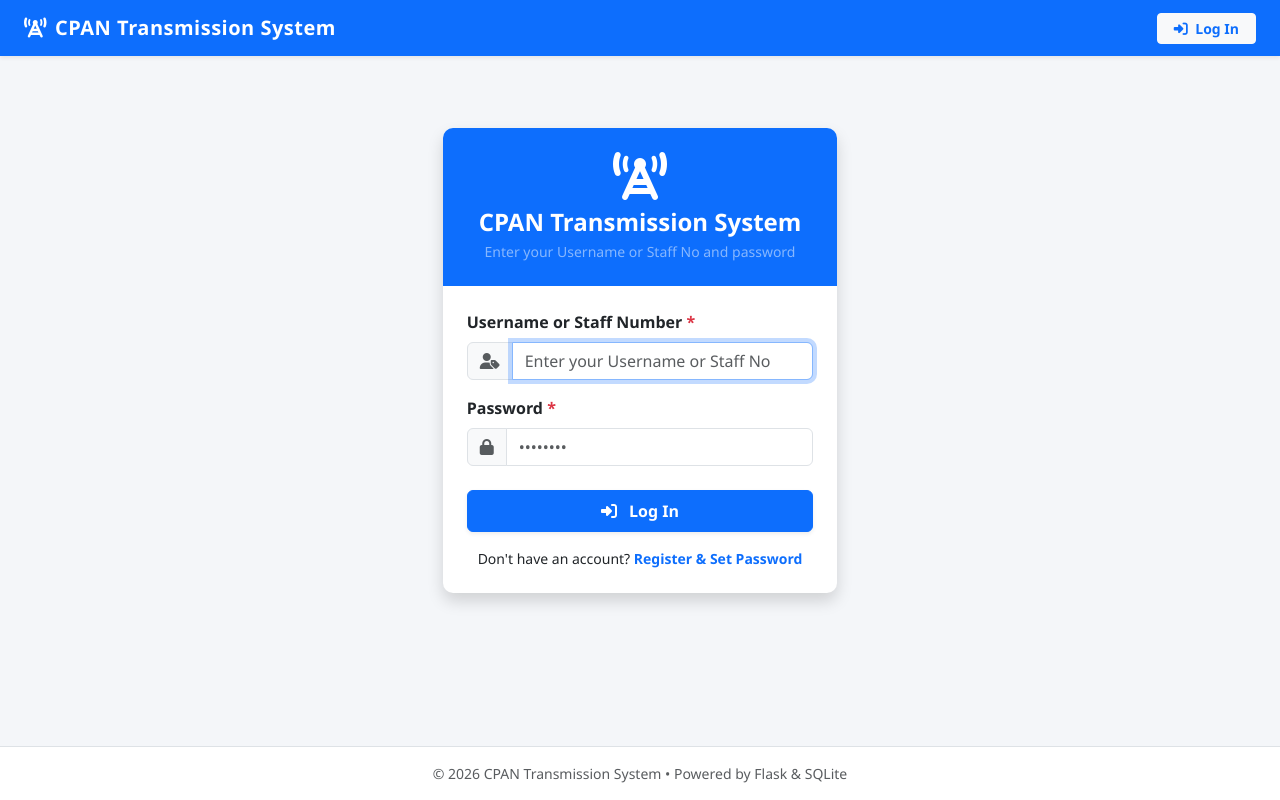
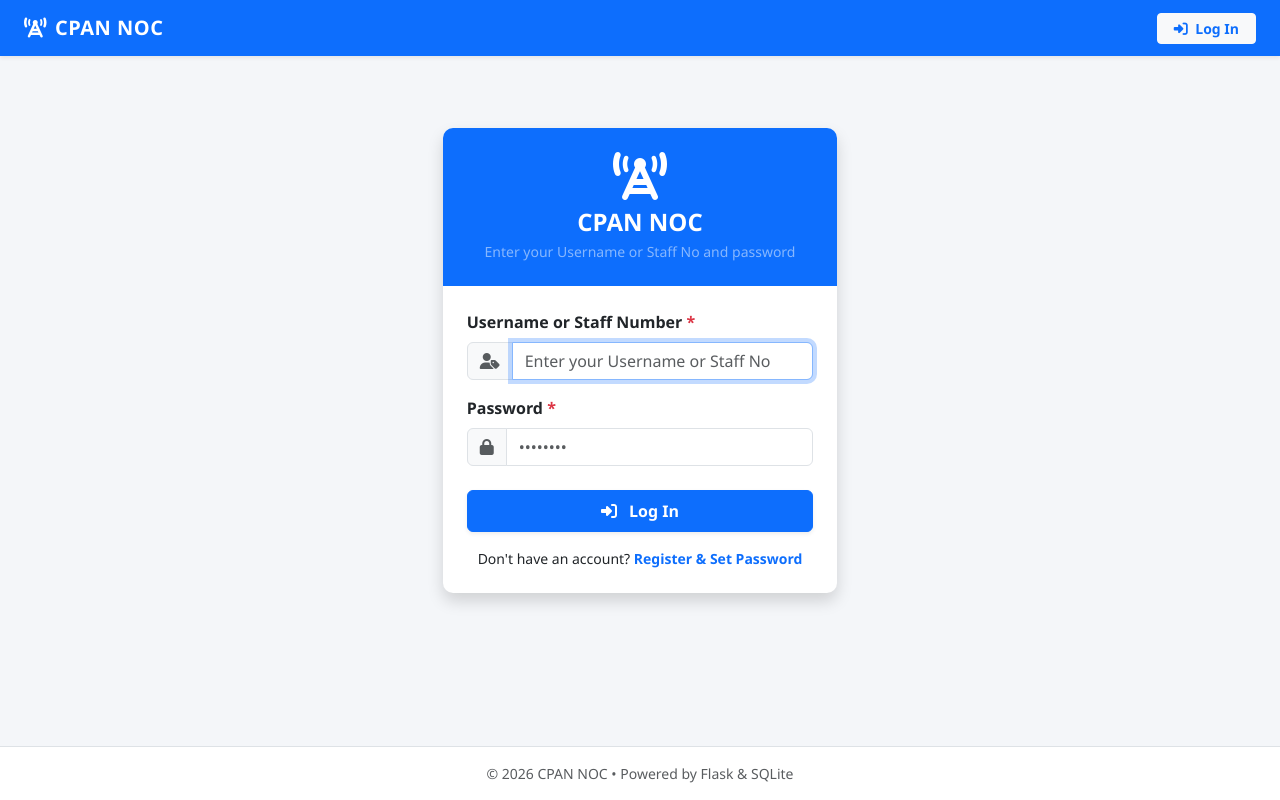
Before and after one commit to saiyedin786/txsystem, a Flask app: a page that uses templates/base.html in a window 1280 px wide. Run offline with Flask 3, Linux system fonts and the light colour scheme.

Commit message:
rename to cpan noc

```diff
--- a/app.py
+++ b/app.py
@@ -1392,5 +1392,5 @@ def export_cpan_nodes():
 
 if __name__ == '__main__':
     init_db()
-    print("Starting CPAN Transmission System on http://127.0.0.1:5000 ...")
+    print("Starting CPAN NOC on http://127.0.0.1:5000 ...")
     app.run(host='127.0.0.1', port=5000, debug=True)
--- a/templates/base.html
+++ b/templates/base.html
@@ -3,7 +3,7 @@
 <head>
     <meta charset="UTF-8">
     <meta name="viewport" content="width=device-width, initial-scale=1.0">
-    <title>{% block title %}CPAN Transmission System{% endblock %}</title>
+    <title>{% block title %}CPAN NOC{% endblock %}</title>
     <!-- Bootstrap 5 CSS -->
     <link href="https://cdn.jsdelivr.net/npm/bootstrap@5.3.2/dist/css/bootstrap.min.css" rel="stylesheet">
     <!-- FontAwesome Icons -->
@@ -100,7 +100,7 @@
     <nav class="navbar navbar-expand-lg navbar-dark bg-primary shadow-sm">
         <div class="container-fluid px-4">
             <a class="navbar-brand" href="{% if session.get('user_id') %}{{ url_for('index') }}{% else %}{{ url_for('login') }}{% endif %}">
-                <i class="fa-solid fa-tower-cell me-2"></i>CPAN Transmission System
+                <i class="fa-solid fa-tower-cell me-2"></i>CPAN NOC
             </a>
             <button class="navbar-toggler" type="button" data-bs-toggle="collapse" data-bs-target="#navbarNav">
                 <span class="navbar-toggler-icon"></span>
@@ -263,7 +263,7 @@
     <!-- Footer -->
     <footer class="bg-white border-top py-3 text-center text-muted small mt-auto">
         <div class="container">
-            <span>&copy; 2026 CPAN Transmission System &bull; Powered by Flask & SQLite</span>
+            <span>&copy; 2026 CPAN NOC &bull; Powered by Flask & SQLite</span>
         </div>
     </footer>
 
--- a/templates/cpan_nodes.html
+++ b/templates/cpan_nodes.html
@@ -1,6 +1,6 @@
 {% extends "base.html" %}
 
-{% block title %}CPAN Nodes Database &bull; CPAN Transmission System{% endblock %}
+{% block title %}CPAN Nodes Database &bull; CPAN NOC{% endblock %}
 
 {% block content %}
 <!-- Page Header & Actions -->
--- a/templates/index.html
+++ b/templates/index.html
@@ -1,6 +1,6 @@
 {% extends "base.html" %}
 
-{% block title %}Dashboard &bull; CPAN Transmission System{% endblock %}
+{% block title %}Dashboard &bull; CPAN NOC{% endblock %}
 
 {% block content %}
 <!-- Top Metrics Row -->
--- a/templates/login.html
+++ b/templates/login.html
@@ -1,6 +1,6 @@
 {% extends "base.html" %}
 
-{% block title %}Login &bull; CPAN Transmission System{% endblock %}
+{% block title %}Login &bull; CPAN NOC{% endblock %}
 
 {% block content %}
 <div class="row justify-content-center py-5">
@@ -8,7 +8,7 @@
         <div class="card card-custom bg-white shadow border-0 overflow-hidden">
             <div class="bg-primary text-white text-center p-4">
                 <i class="fa-solid fa-tower-cell fa-3x mb-2"></i>
-                <h4 class="fw-bold mb-1">CPAN Transmission System</h4>
+                <h4 class="fw-bold mb-1">CPAN NOC</h4>
                 <p class="small text-white-50 mb-0">Enter your Username or Staff No and password</p>
             </div>
 
--- a/templates/register.html
+++ b/templates/register.html
@@ -1,6 +1,6 @@
 {% extends "base.html" %}
 
-{% block title %}Register New Account &bull; CPAN Transmission System{% endblock %}
+{% block title %}Register New Account &bull; CPAN NOC{% endblock %}
 
 {% block content %}
 <div class="row justify-content-center py-4">
@@ -9,7 +9,7 @@
             <div class="bg-primary text-white text-center p-4">
                 <i class="fa-solid fa-user-plus fa-3x mb-2"></i>
                 <h4 class="fw-bold mb-1">Create Staff Account</h4>
-                <p class="small text-white-50 mb-0">Set your Username, Staff No and Password for CPAN Transmission System</p>
+                <p class="small text-white-50 mb-0">Set your Username, Staff No and Password for CPAN NOC</p>
             </div>
 
             <div class="card-body p-4">
--- a/templates/site_form.html
+++ b/templates/site_form.html
@@ -1,7 +1,7 @@
 {% extends "base.html" %}
 
 {% block title %}
-    {% if mode == 'create' %}Add New Site{% else %}Edit Site: {{ site['site_id'] }}{% endif %} &bull; CPAN Transmission System
+    {% if mode == 'create' %}Add New Site{% else %}Edit Site: {{ site['site_id'] }}{% endif %} &bull; CPAN NOC
 {% endblock %}
 
 {% block content %}
--- a/templates/view_site.html
+++ b/templates/view_site.html
@@ -1,6 +1,6 @@
 {% extends "base.html" %}
 
-{% block title %}Site Details: {{ site['site_id'] }} &bull; CPAN Transmission System{% endblock %}
+{% block title %}Site Details: {{ site['site_id'] }} &bull; CPAN NOC{% endblock %}
 
 {% block content %}
 <div class="row justify-content-center mb-5">
```
Also changed, not shown: README.md.
